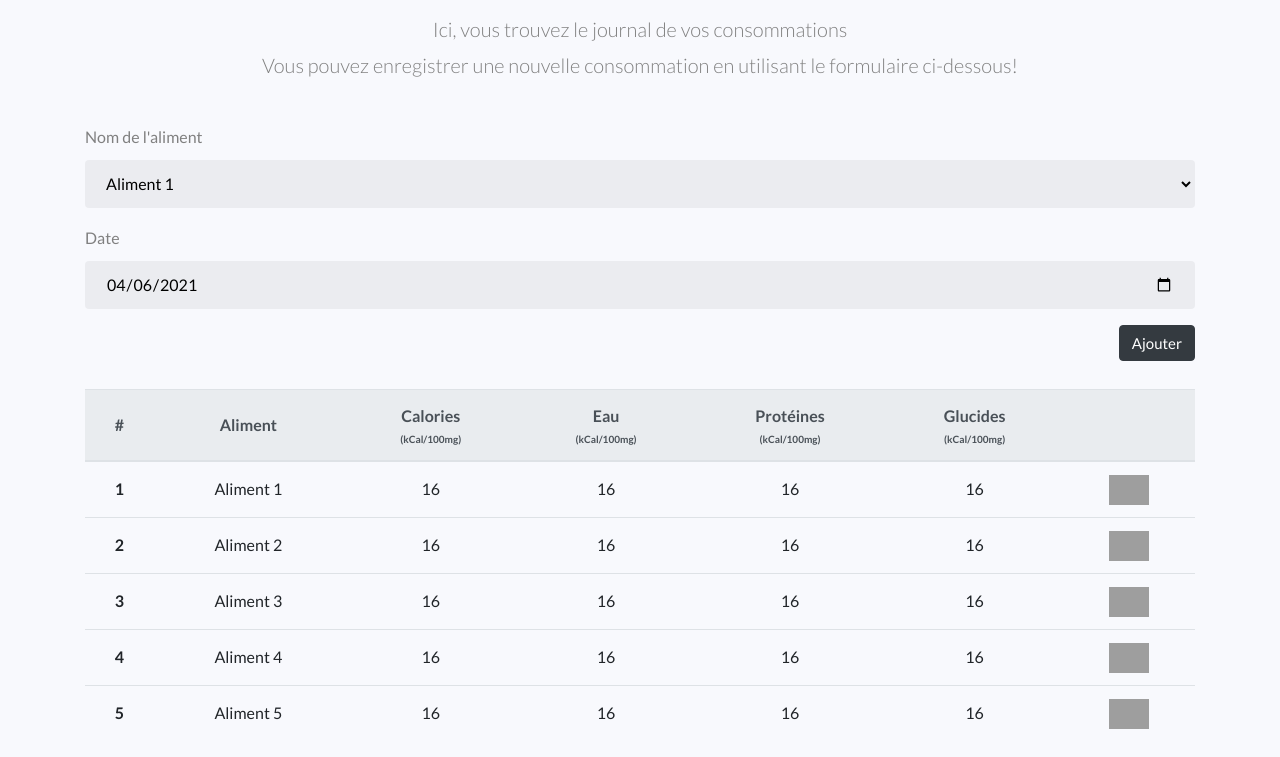
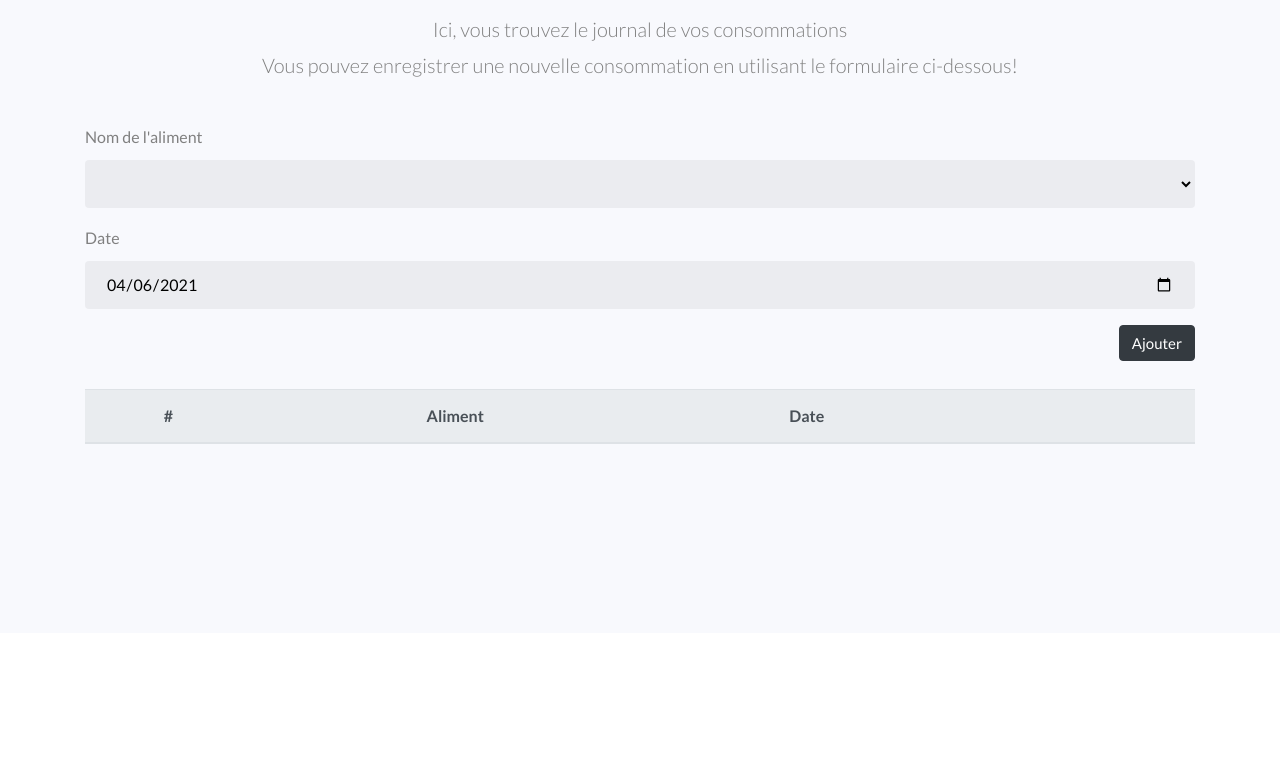
Before and after one commit to bilalelmahdaoui/IDAW-projet, a PHP site: page /journal.php in a window 1280 px wide. Shown: the part 167-924 px from the top of the page. After the commit the page ends 611 px from the top, so only its background shows below. Run offline with PHP 8.4, Linux system fonts and the light colour scheme; lists and menus that the app fills with data are empty; some libraries are stand-ins or nearby versions; grey boxes are pictures that could not be loaded.

Commit message:
jounal page completed

```diff
--- a/backend/deleteConsommation.php
+++ b/backend/deleteConsommation.php
@@ -8,7 +8,7 @@ if (isset($_POST['id_aliment'])) {
   $id_aliment = $_POST['id_aliment'];
 }
 
-$requete = "DELETE FROM Consommer WHERE id_aliment = ${id_aliment} AND login = ${login};";
+$requete = "DELETE FROM Consommer WHERE id_aliment = ${id_aliment} AND login = '${login}';";
 echo $requete;
 
 if (!$mysqli->query($requete)) {
--- a/backend/getAlimentsByUser.php
+++ b/backend/getJournal.php
@@ -7,7 +7,7 @@ if (isset($_POST['login'])) {
 
 $login = 'bilalelmahdaoui';
 
-$requete = "SELECT nom_aliment, date FROM Consommer, Aliment WHERE Consommer.id_aliment = Aliment.id_aliment AND login = '${login}';";
+$requete = "SELECT Aliment.id_aliment, nom_aliment, date FROM Consommer, Aliment WHERE Consommer.id_aliment = Aliment.id_aliment AND login = '${login}';";
 $result = $mysqli->query($requete);
 $results = [];
 
--- a/frontend/aliments.php
+++ b/frontend/aliments.php
@@ -97,7 +97,7 @@ require_once('header.php');
 <script src="js/popper.js"></script>
 <script src="js/bootstrap.min.js"></script>
 <script src="js/main.js"></script>
-<script src="js/script.js"></script>
+<script src="js/alimentScript.js"></script>
 
 
 </body>
--- a/frontend/journal.php
+++ b/frontend/journal.php
@@ -41,15 +41,10 @@ require_once('header.php');
   </div>
 
   <div class="form-container">
-    <form class="aliments-form">
+    <form class="aliments-form" onsubmit="onFormSubmit();">
       <div class="form-group">
         <label for="select_aliment">Nom de l'aliment</label>
         <select class="form-control pl-3" id="select_aliment">
-          <option>Aliment 1</option>
-          <option>Aliment 2</option>
-          <option>Aliment 3</option>
-          <option>Aliment 4</option>
-          <option>Aliment 5</option>
         </select>
       </div>
 
@@ -62,78 +57,19 @@ require_once('header.php');
   </div>
 
   <div class="container-table100">
-    <table class="table">
+    <table class="table" id="table_journal">
       <thead class="thead-light">
         <tr>
           <th scope="col">#</th>
           <th scope="col">Aliment</th>
-          <th scope="col">Calories <div class="tab-subtitle">(kCal/100mg)</div>
-          </th>
-          <th scope="col">Eau <div class="tab-subtitle">(kCal/100mg)</div>
-          </th>
-          <th scope="col">Protéines <div class="tab-subtitle">(kCal/100mg)</div>
-          </th>
-          <th scope="col">Glucides <div class="tab-subtitle">(kCal/100mg)</div>
+          <th scope="col">Date</th>
+          <th scope="col"></th>
+  </div>
   </th>
   <th scope="col"></th>
   </tr>
   </thead>
   <tbody>
-        <tr>
-          <th scope="row">1</th>
-          <td>Aliment 1</td>
-          <td>16</td>
-          <td>16</td>
-          <td>16</td>
-          <td>16</td>
-          <td>
-            <img class="crud-icon" src='/IDAW-projet/images/delete.svg' />
-          </td>
-        </tr>
-        <tr>
-          <th scope="row">2</th>
-          <td>Aliment 2</td>
-          <td>16</td>
-          <td>16</td>
-          <td>16</td>
-          <td>16</td>
-          <td>
-            <img class="crud-icon" src='/IDAW-projet/images/delete.svg' />
-          </td>
-        </tr>
-        <tr>
-          <th scope="row">3</th>
-          <td>Aliment 3</td>
-          <td>16</td>
-          <td>16</td>
-          <td>16</td>
-          <td>16</td>
-          <td>
-            <img class="crud-icon" src='/IDAW-projet/images/delete.svg' />
-          </td>
-        </tr>
-        <tr>
-          <th scope="row">4</th>
-          <td>Aliment 4</td>
-          <td>16</td>
-          <td>16</td>
-          <td>16</td>
-          <td>16</td>
-          <td>
-            <img class="crud-icon" src='/IDAW-projet/images/delete.svg' />
-          </td>
-        </tr>
-        <tr>
-          <th scope="row">5</th>
-          <td>Aliment 5</td>
-          <td>16</td>
-          <td>16</td>
-          <td>16</td>
-          <td>16</td>
-          <td>
-            <img class="crud-icon" src='/IDAW-projet/images/delete.svg' />
-          </td>
-        </tr>
   </tbody>
   </table>
 </div>
@@ -150,6 +86,7 @@ require_once('header.php');
 <script src="js/popper.js"></script>
 <script src="js/bootstrap.min.js"></script>
 <script src="js/main.js"></script>
+<script src="js/journalScript.js"></script>
 
 
 </body>
--- /dev/null
+++ b/frontend/js/journalScript.js
@@ -0,0 +1,149 @@
+let backendurl = "http://localhost/IDAW-projet/backend/";
+let formData = {};
+let nextId = null;
+let login = "bilalelmahdaoui";
+$(document).ready(importData);
+
+function importData() {
+  console.log("ready");
+  rowData = {};
+  $.ajax({
+    url: backendurl + "getJournal.php",
+    type: "post",
+    dataType: "JSON",
+    data: "login=" + login,
+    success: function (results) {
+      results.forEach((row) => {
+        rowData.id_aliment = row.id_aliment;
+        rowData.select_aliment = row.nom_aliment;
+        rowData.date = row.date;
+        insertData(rowData);
+        rowData = {};
+      });
+    },
+  });
+  $.ajax({
+    url: backendurl + "getAlimentsForSelect.php",
+    type: "post",
+    dataType: "JSON",
+    success: function (results) {
+      results.forEach((row) => {
+        insertSelectData(row.id_aliment, row.nom_aliment);
+      });
+    },
+  });
+  /* if (nextData != null) {
+    console.log(JSON.stringify(nextData));
+    //console.log(nextData.nextId);
+  }
+  $.get(backendurl + "getJournal.php", function (dbAliments) {
+    results = JSON.parse(dbAliments);
+    results.forEach((row) => {
+      rowData.id_aliment = row.id_aliment;
+      rowData.select_aliment = row.select_aliment;
+      rowData.date = row.date;
+      insertData(rowData);
+      rowData = {};
+    });
+  }); */
+  /* getNextAlimentId();
+  console.log(nextId); */
+}
+
+/* function getNextAlimentId() {
+  nextData = {};
+  $.ajax({
+    url: backendurl + "getNextAlimentID.php",
+    type: "get",
+    dataType: "JSON",
+    success: function (response) {
+      nextData.nextId = response.max_id_aliment;
+    },
+  });
+  if (nextData != null) {
+    console.log(JSON.stringify(nextData));
+    //console.log(nextData.nextId);
+  }
+}
+ */
+function readForm() {
+  formData.select_aliment = $("#select_aliment option:selected").text();
+  formData.date = $("#date").val();
+  formData.id_aliment = $("#select_aliment").val();
+  console.log(formData);
+}
+
+function insertSelectData(id_aliment, nom_aliment) {
+  $("#select_aliment").append(new Option(nom_aliment, id_aliment));
+}
+
+function insertData(data) {
+  let table = document
+    .getElementById("table_journal")
+    .getElementsByTagName("tbody")[0];
+  let newRow = table.insertRow(table.length);
+  let cells = {};
+
+  cells["id_aliment"] = newRow.insertCell(0);
+  cells["select_aliment"] = newRow.insertCell(1);
+  cells["date"] = newRow.insertCell(2);
+  cells["crud"] = newRow.insertCell(3);
+
+  cells["id_aliment"].innerHTML = data.id_aliment;
+  cells["select_aliment"].innerHTML = data.select_aliment;
+  cells["date"].innerHTML = data.date;
+  cells[
+    "crud"
+  ].innerHTML = `<img onClick="onDeleteRow(this)" class="crud-icon" src='/IDAW-projet/images/delete.svg' />`;
+}
+
+function resetForm() {
+  //document.getElementById("select_aliment").value = "";
+  document.getElementById("date").value = "";
+}
+
+function onDeleteRow(td) {
+  if (confirm("Êtes-vous sûr de vouloir supprimer cet enregistrement ?")) {
+    let table = document.getElementById("table_journal");
+    rowIndex = td.parentElement.parentElement.rowIndex;
+    id_aliment = table.rows[rowIndex].cells[0].innerHTML;
+
+    console.log("onDeleteRow | id_aliment = " + id_aliment);
+    deleteAlimentAjax(id_aliment);
+    document.getElementById("table_journal").deleteRow(rowIndex);
+    resetForm();
+  }
+}
+
+function deleteAlimentAjax(id_aliment) {
+  $.ajax({
+    url: backendurl + "deleteConsommation.php",
+    type: "POST",
+    data: "id_aliment=" + id_aliment + "&login=" + login,
+    dataType: "application/json",
+  });
+}
+
+function addAlimentAjax() {
+  $.ajax({
+    url: backendurl + "addConsommation.php",
+    type: "POST",
+    data:
+      "id_aliment=" +
+      formData.id_aliment +
+      "&date=" +
+      formData.date +
+      "&login=" +
+      login, // to be changed
+    dataType: "application/json",
+  });
+}
+
+function onFormSubmit() {
+  event.preventDefault();
+  readForm();
+  insertData(formData);
+  addAlimentAjax();
+  console.log("added!");
+  resetForm();
+}
```
Also changed, not shown: backend/getAlimentsAndApports.php (deleted, +0 -25 lines), backend/getAlimentsForSelect.php (added, +16 -0 lines), backend/getNextAlimentID.php (added, +19 -0 lines), frontend/js/alimentScript.js (renamed from frontend/js/script.js, +19 -0 lines). Lines whose indentation alone changed are shown as unchanged.
